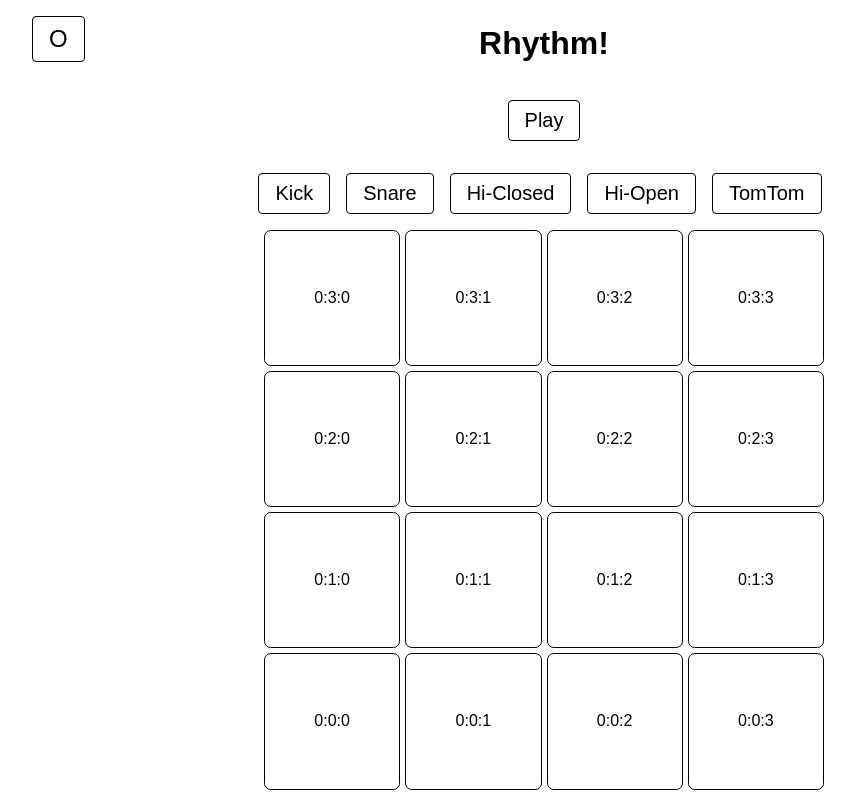
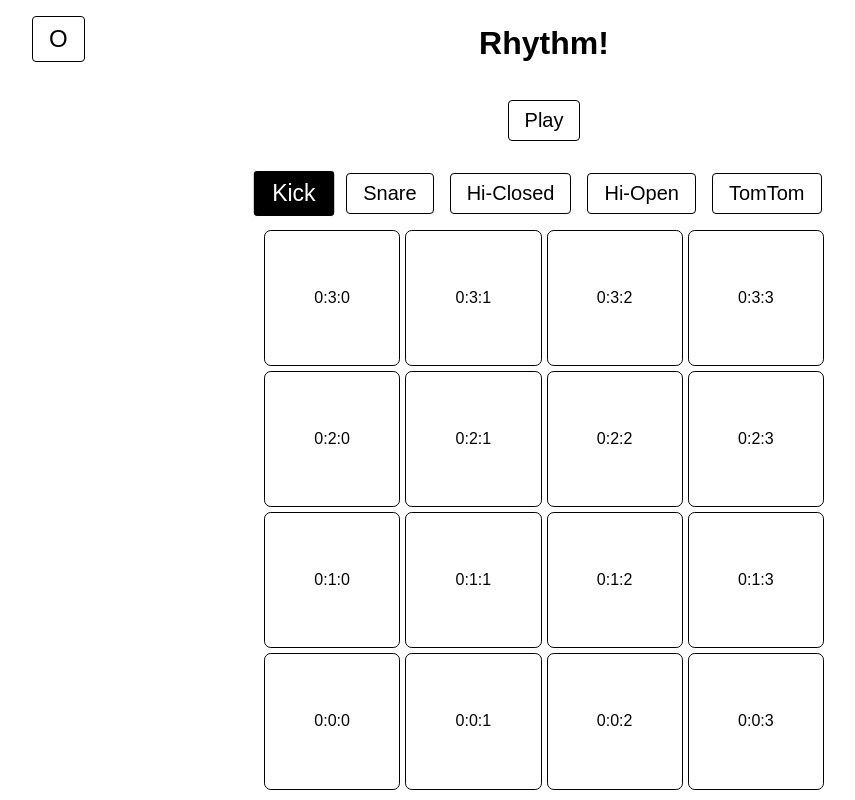
Before and after one commit to hansmaast/bungi-machine, a React (Create React App) app: page /bungi-machine/rythm in a window 1280 px wide. Shown: the whole page, without its empty margins (96-951 px from the left). Built offline with nearby package versions, Linux system fonts and the light colour scheme.

Commit message:
Improve tab bar to be selectable, closes #1

```diff
--- /dev/null
+++ b/src/components/SelectDrumSound.tsx
@@ -0,0 +1,57 @@
+import { DRUM } from '../constants';
+import { useGlobalState } from '../context/GlobalState';
+import { ACTIONS } from '../context/reducer';
+import { Button } from '../style/button';
+import { Flex } from '../style/flex';
+
+export function SelectDrumSound() {
+  const { state, dispatch } = useGlobalState();
+
+  const handleClick = (e: any) => dispatch({
+    type: ACTIONS.SELECT_DRUM,
+    payload: e.currentTarget.name,
+  });
+
+  const isSelected = (name: string): boolean => state.selectedDrumSound === name;
+  return (
+    <header>
+      <Flex hideScrollbar borderRightWidth={8} borderColor="transparent" borderRightStyle="solid" p="0" maxWidth="100vw" flexDirection="row" overflowX="scroll" justifyContent="space-between">
+        <Button
+          isSelected={isSelected(DRUM.KICK)}
+          name={DRUM.KICK}
+          onClick={handleClick}
+        >
+          Kick
+        </Button>
+        <Button
+          isSelected={isSelected(DRUM.SNARE)}
+          name={DRUM.SNARE}
+          onClick={handleClick}
+        >
+          Snare
+        </Button>
+        <Button
+          isSelected={isSelected(DRUM.HIHAT)}
+          name={DRUM.HIHAT}
+          onClick={handleClick}
+        >
+          Hi-Closed
+        </Button>
+        <Button
+          isSelected={isSelected(DRUM.HIHAT_OPEN)}
+          name={DRUM.HIHAT_OPEN}
+          onClick={handleClick}
+        >
+          Hi-Open
+        </Button>
+        <Button
+          isSelected={isSelected(DRUM.TOM)}
+          name={DRUM.TOM}
+          onClick={handleClick}
+        >
+          TomTom
+        </Button>
+      </Flex>
+    </header>
+  );
+}
--- a/src/pages/RythmPage.tsx
+++ b/src/pages/RythmPage.tsx
@@ -5,6 +5,7 @@ import { startRhythm } from '../helpers/actions';
 import { sineAmpEnv, sineOsc } from '../sounds';
 import { Button } from '../style/button';
 import { Flex } from '../style/flex';
+import { SelectDrumSound } from '../components/SelectDrumSound';
 
 export default function RythmPage() {
   const { state, dispatch } = useGlobalState();
@@ -18,15 +19,7 @@ export default function RythmPage() {
       <Button type="button" onClick={() => startRhythm(dispatch)}>
         {Transport.state !== 'started' ? 'Play' : 'Pause'}
       </Button>
-      <header>
-        <Flex hideScrollbar borderRightWidth={8} borderColor="transparent" borderRightStyle="solid" p="0" maxWidth="100vw" flexDirection="row" overflowX="scroll" justifyContent="space-between">
-          <Button> Kick </Button>
-          <Button> Snare </Button>
-          <Button> Hi-Closed </Button>
-          <Button> Hi-Open </Button>
-          <Button> TomTom </Button>
-        </Flex>
-      </header>
+      <SelectDrumSound />
       <StepSequencer
         envelope={sineAmpEnv}
         oscillator={sineOsc}
--- a/src/style/button.ts
+++ b/src/style/button.ts
@@ -10,6 +10,10 @@ export const Button = styled.button<StyleProps & any>`
   border-radius: 4px;
   font-weight: "200";
   white-space: nowrap;
+  color: ${({ isSelected }) => (isSelected ? 'white' : 'black')};
+  background-color: ${({ isSelected }) => (isSelected ? 'black' : 'white')};
+  transform: ${({ isSelected }) => (isSelected ? 'scale(1.15)' : '')};
+  transition: transform 0.25s ease-out, background-color 0.05s ease-in;
   ${disableUserSelect};
   ${position};
   ${space};
@@ -22,4 +26,5 @@ Button.defaultProps = {
   padding: [2],
   paddingX: 3,
   fontSize: 3,
+  type: 'button',
 };
```
